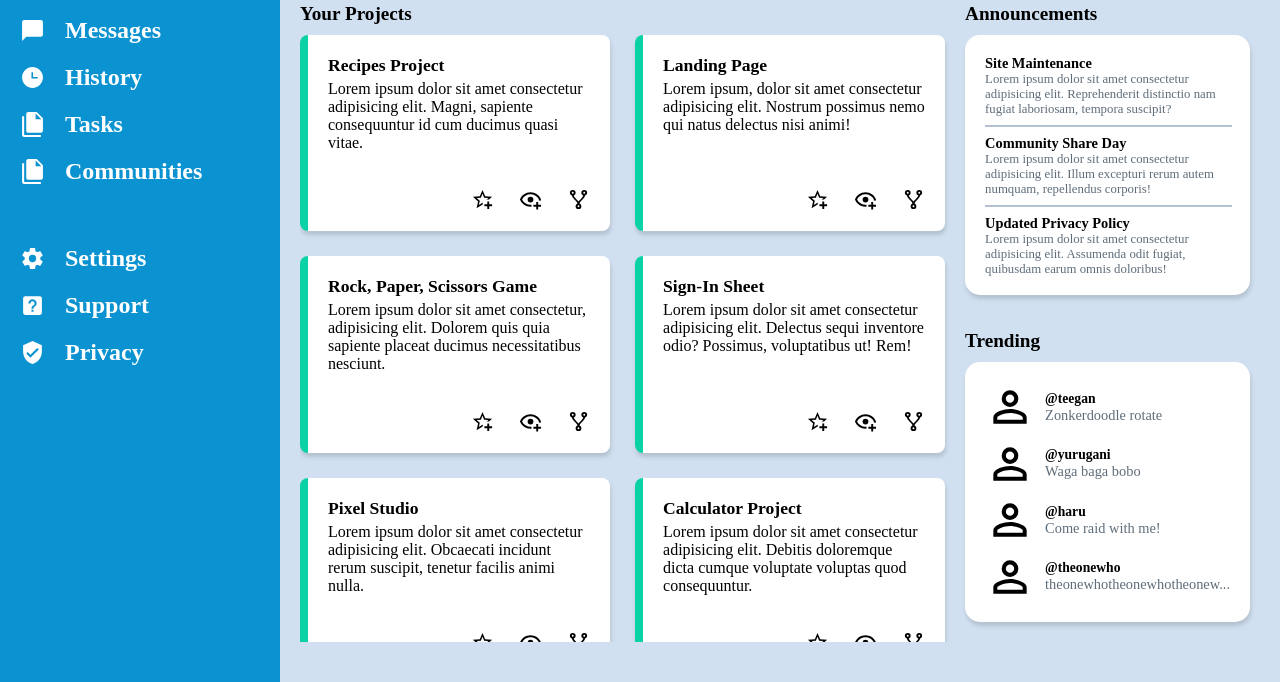
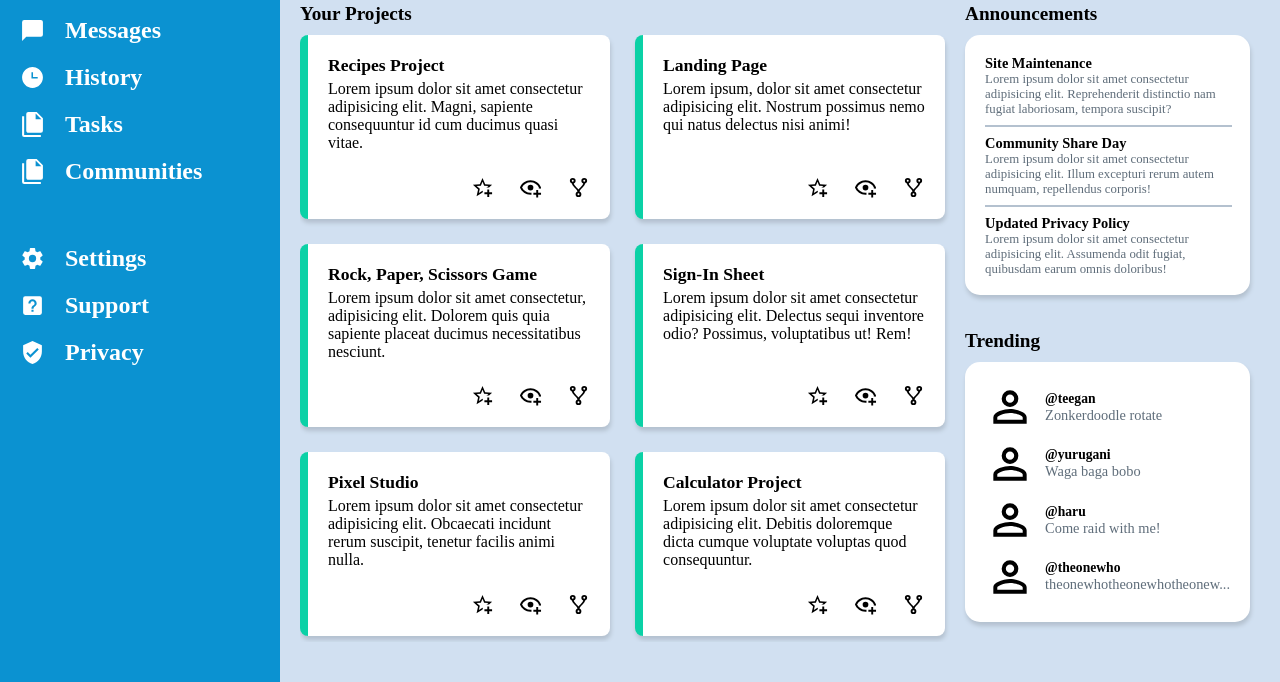
Before and after one commit to WingedGlider/odin-admin-dashboard, a plain HTML site: page index.html in a window 1280 px wide. Shown: the part 182-864 px from the top of the page. Drawn offline with Linux system fonts and the light colour scheme.

Commit message:
Another quick change to test

```diff
--- a/style.css
+++ b/style.css
@@ -163,7 +163,7 @@ h1>img{
     grid-template-rows: repeat(auto-fit, 1fr);
     grid-template-columns: repeat(auto-fit, minmax(300px, 1fr));
     width: 100%;
-    height: 100%;
+    height: 601px;
     gap: 25px;
 }
 .card{
```
